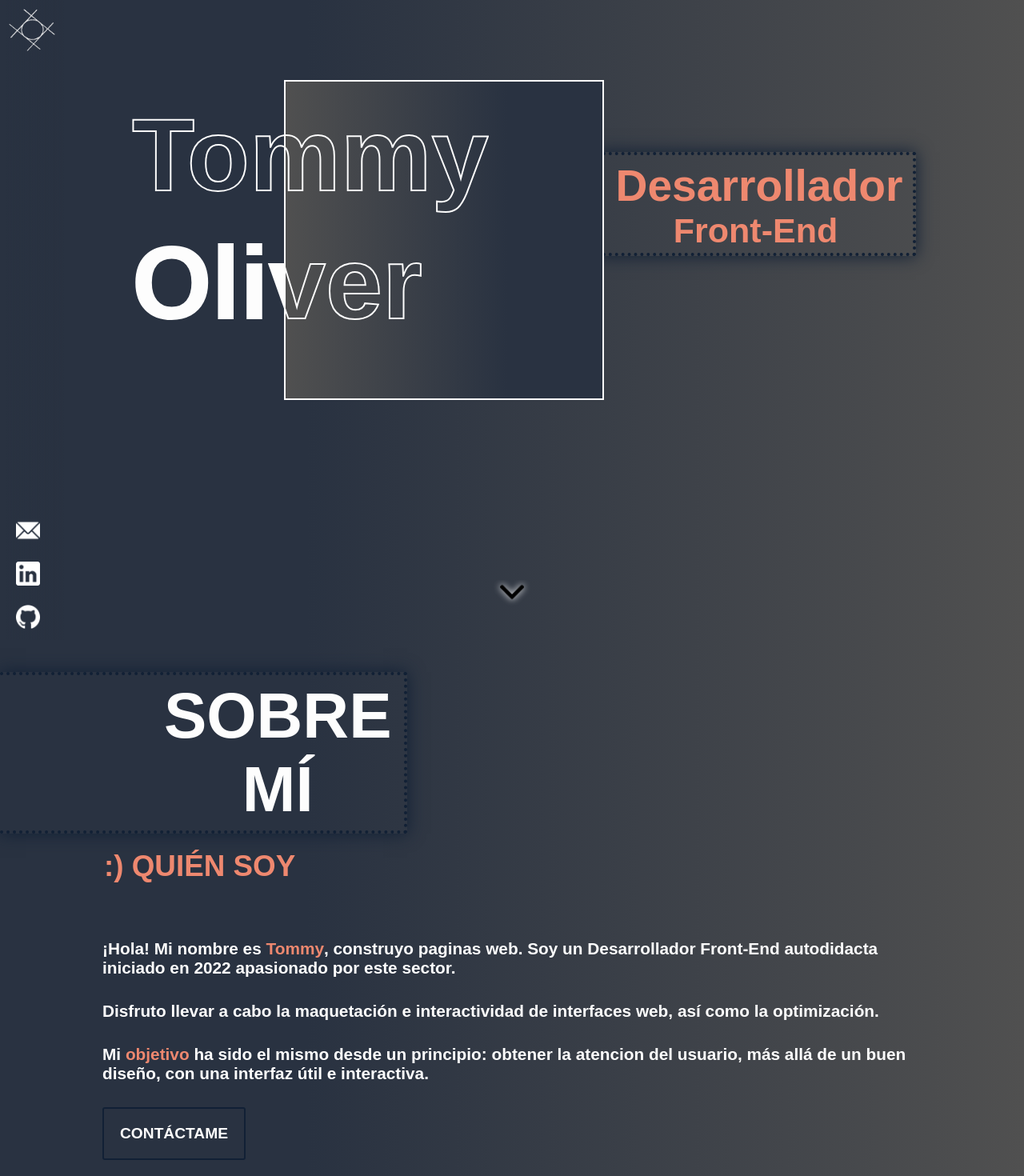
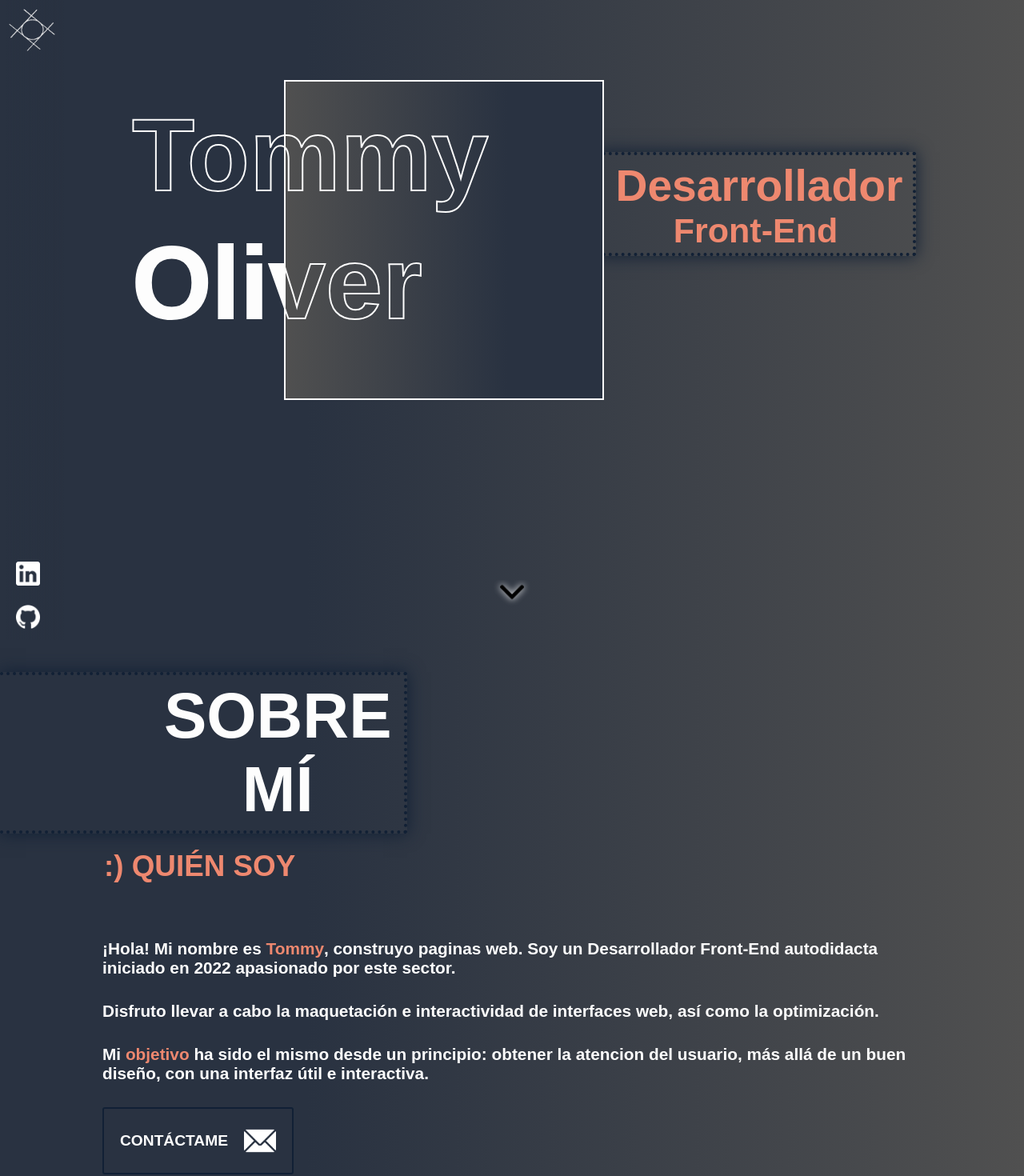
Before and after one commit to Tommyyoliver/portfolio, a React (Vite) app: page / in a window 1280 px wide. Shown: the top 1470 px of the page at 80% size. Built offline with nearby package versions, Linux system fonts and the light colour scheme.

Commit message:
Sobre mi actualizado. Agregado de imagen en boton CONTÁCTAME

```diff
--- a/src/assets/css/output.css
+++ b/src/assets/css/output.css
@@ -110,6 +110,7 @@ body::-webkit-scrollbar {
   justify-content: start;
   align-items: center;
   padding-top: 15vh;
+  overflow-y: hidden;
 }
 
 .name-container {
@@ -627,9 +628,17 @@ body::-webkit-scrollbar {
   font-size: 1.2rem;
   font-weight: bold;
   cursor: pointer;
+  display: flex;
+  justify-content: center;
+  align-items: center;
 }
 .about-container .btn-container div a {
   text-decoration: none;
+}
+.about-container .btn-container div img {
+  width: 40px;
+  margin-left: 20px;
+  filter: invert(1);
 }
 .about-container .btn-container div:hover {
   background-color: #fdfdfd;
@@ -637,6 +646,9 @@ body::-webkit-scrollbar {
 }
 .about-container .btn-container div:hover a {
   color: #ee886f;
+}
+.about-container .btn-container div:hover img {
+  filter: invert(0);
 }
 
 @media (min-width: 376px) {
@@ -690,7 +702,7 @@ body::-webkit-scrollbar {
   }
   .about-container .btn-container div {
     font-size: 1.7rem;
-    border: 4px dashed #112035;
+    border: 4px solid #112035;
   }
 }
 @media (min-width: 2000px) {
@@ -716,15 +728,20 @@ body::-webkit-scrollbar {
     width: 50%;
   }
   .about-container .btn-container div {
-    font-size: 2rem;
+    font-size: 3rem;
     padding: 50px;
-    border: 5px dashed #112035;
+    border: 5px solid #112035;
+  }
+  .about-container .btn-container div img {
+    width: 90px;
+    margin-left: 50px;
   }
 }
 .projects-container {
   width: 100vw;
   height: min-content;
   margin-bottom: 20vh;
+  overflow-y: hidden;
 }
 .projects-container .project-title-container {
   border-top: 4px dotted #112035;
--- a/src/assets/sass/components/_AboutMe.scss
+++ b/src/assets/sass/components/_AboutMe.scss
@@ -65,9 +65,16 @@
             font-size: 1.2rem;
             font-weight: bold;
             cursor: pointer;
-
+            display: flex;
+            justify-content: center;
+            align-items: center;
             a {
                 text-decoration: none;
+            }
+            img {
+                width: 40px;
+                margin-left: 20px;
+                filter: invert(1);
             }
         }
         div:hover {
@@ -75,6 +82,9 @@
             transition: .2s;
             a {
                 color: $secondary-color;
+            }
+            img {
+                filter: invert(0);
             }
         }
     }
@@ -154,7 +164,7 @@
 
             div {
                 font-size: 1.7rem;
-                border: 4px dashed $border-color;
+                border: 4px solid $border-color;
             }
         }
     }
@@ -183,9 +193,14 @@
             width: 50%;
 
             div {
-                font-size: 2rem;
+                font-size: 3rem;
                 padding: 50px;
-                border: 5px dashed $border-color;
+                border: 5px solid $border-color;
+
+                img {
+                    width: 90px;
+                    margin-left: 50px;
+                }
             }
         }
     }
--- a/src/assets/sass/components/_InitialSection.scss
+++ b/src/assets/sass/components/_InitialSection.scss
@@ -9,6 +9,7 @@
     justify-content: start;
     align-items: center;
     padding-top: 15vh;
+    overflow-y: hidden;
 }
 .name-container {
     font-size: 1.6rem;
--- a/src/assets/sass/components/_Proyects.scss
+++ b/src/assets/sass/components/_Proyects.scss
@@ -5,6 +5,7 @@
     width: 100vw;
     height: min-content;
     margin-bottom: 20vh;
+    overflow-y: hidden;
 
     .project-title-container {
         border-top: 4px dotted $border-color;
--- a/src/components/AboutMe.jsx
+++ b/src/components/AboutMe.jsx
@@ -1,3 +1,5 @@
+import emailLogo from "../icons/email.png";
+
 function AboutMe () {
     return (
         <div className="about-container">
@@ -15,6 +17,7 @@ function AboutMe () {
             <div className="btn-container">
                 <div className="btn">
                     <a href="mailto:tommyolivr@gmail.com?Subject=QUIERO%20CONTACTARME%20CONTIGO!">CONTÁCTAME</a>
+                    <img src={emailLogo} alt="email" />
                 </div>
             </div>
         </div>
--- a/src/components/Sidebar.jsx
+++ b/src/components/Sidebar.jsx
@@ -1,7 +1,6 @@
 import github from "../icons/github.png";
 import linkedin from "../icons/linkedin.png";
 import logo from "../icons/logo.png";
-import emailLogo from "../icons/email.png";
 
 function Sidebar() {
     return(
@@ -10,9 +9,6 @@ function Sidebar() {
                 <img src={logo} alt="icon-page" />
             </div>
             <div className="bar-icons-container">
-                <a href="mailto:tommyolivr@gmail.com?Subject=QUIERO%20CONTACTARME%20CONTIGO!">
-                    <img src={emailLogo} alt="email" />
-                </a>
                 <a href="https://www.linkedin.com/in/tommy-oliver-937827252/" target="_blank">
                     <img src={linkedin} alt="linkedin" />
                 </a>
```
Also changed, not shown: 1 other file (tests, documents, lock files or other folders).
